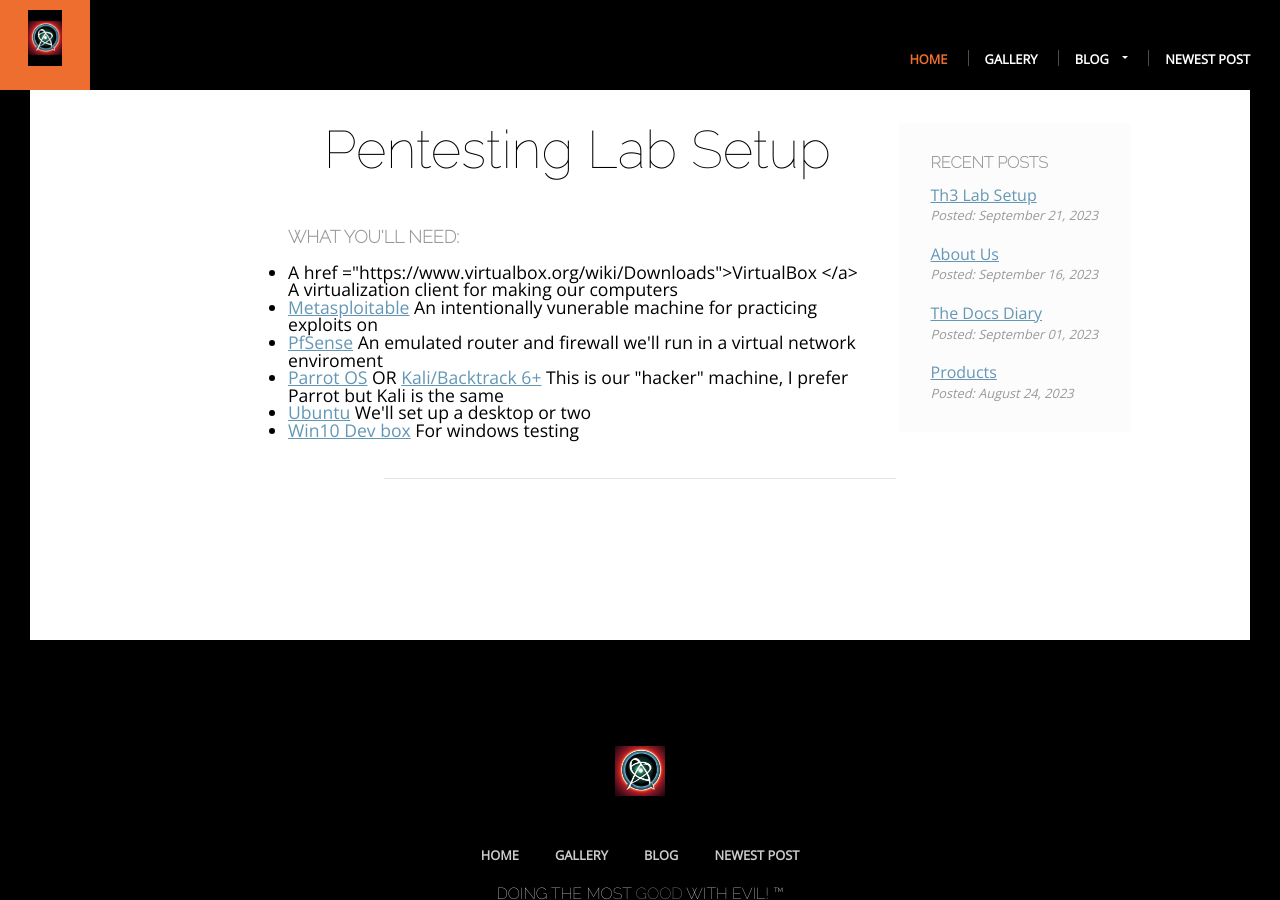
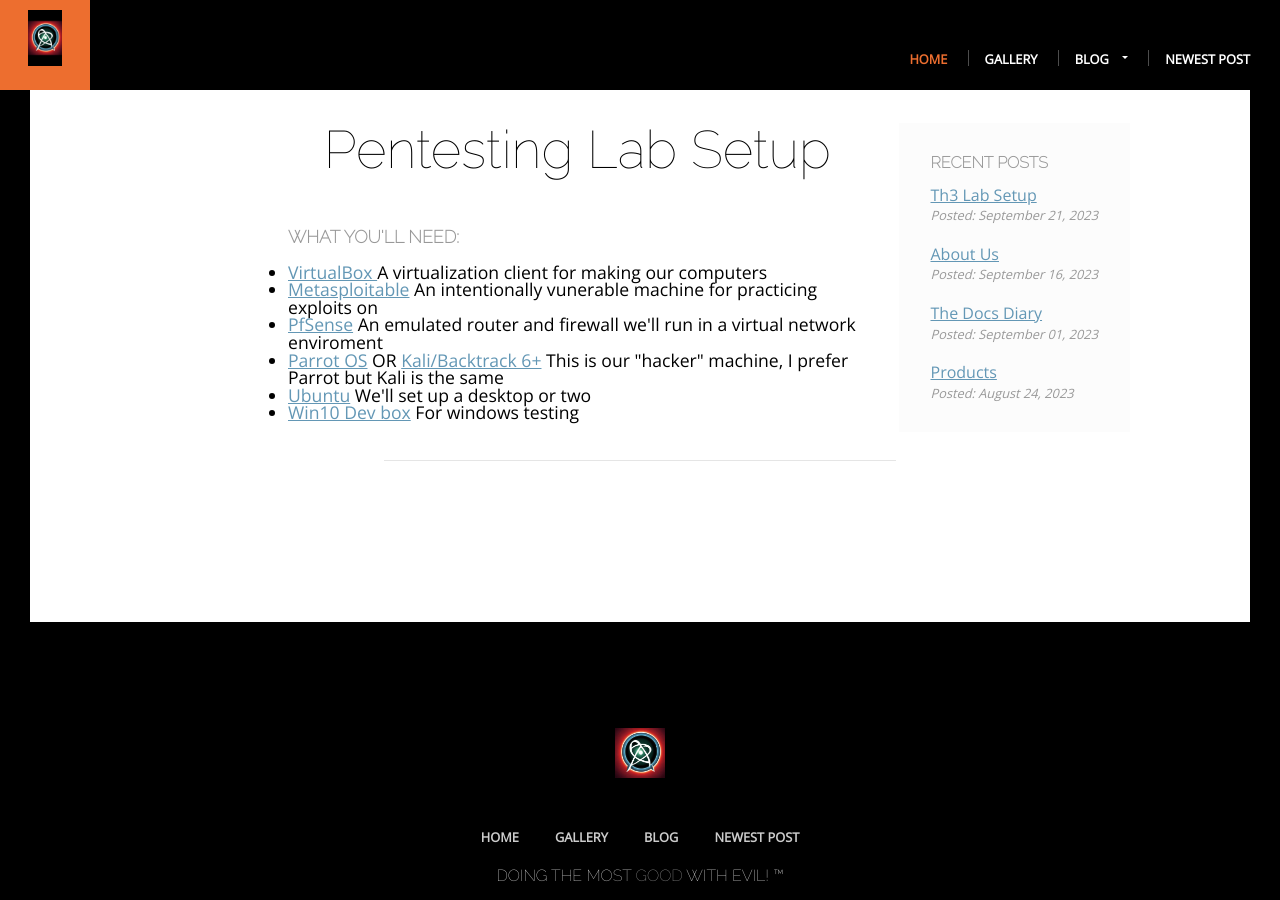
Before and after one commit to etechStein/etechStein.github.io, a Jekyll site: the page built from _posts/2023-09-21-Pentest-Lab-Setup.md, in a window 1280 px wide and 900 px high, scrolled down 594 px. Built offline with Jekyll 4.4.1, drawn with Linux system fonts in a browser that asks for light colours.

Commit message:
fixed ancor

```diff
--- a/_posts/2023-09-21-Pentest-Lab-Setup.md
+++ b/_posts/2023-09-21-Pentest-Lab-Setup.md
@@ -9,7 +9,7 @@
 
 <h4>What You'll need: </h4>
 <ul>
-<li>A href ="https://www.virtualbox.org/wiki/Downloads">VirtualBox </a> A virtualization client for making  our computers</li>
+<li><a href ="https://www.virtualbox.org/wiki/Downloads">VirtualBox </a> A virtualization client for making  our computers</li>
 <li> <a href = "https://information.rapid7.com/download-metasploitable-2017.html">Metasploitable</a> An intentionally vunerable machine for practicing exploits on</li>
 <li><a href = "https://www.pfsense.org/download/">PfSense</a> An emulated router and firewall we'll run in a virtual network enviroment </li>
 <li><a href = "https://www.parrotsec.org/download/">Parrot OS</a> OR <a href = " https://www.kali.org/get-kali/">Kali/Backtrack 6+</a> This is our "hacker" machine, I prefer Parrot but Kali is the same</li>
```
